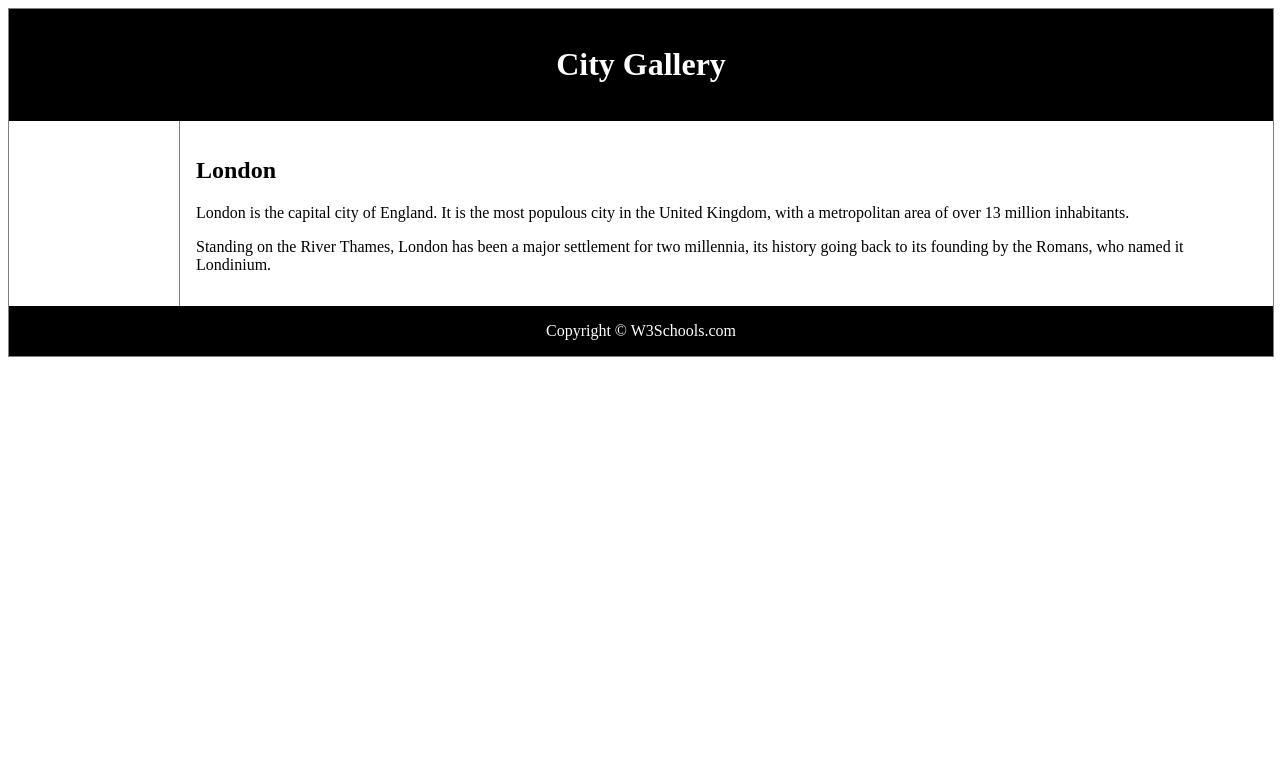
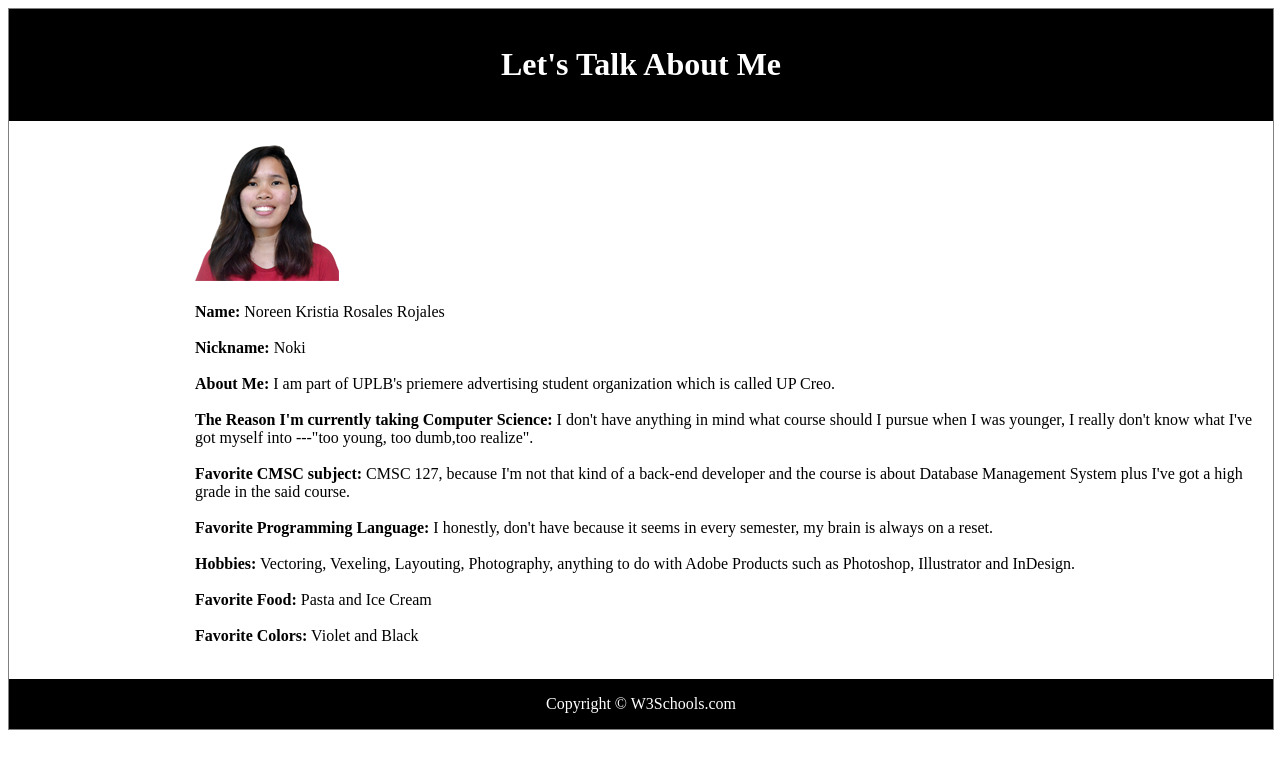
Before and after one commit to noreenrojales/noreenrojales.github.io, a plain HTML site: page index.html in a window 1280 px wide. Drawn offline with Linux system fonts and the light colour scheme.

Commit message:
Initial commit

```diff
--- a/index.html
+++ b/index.html
@@ -33,7 +33,7 @@ nav ul a {
 
 article {
     margin-left: 170px;
-    border-left: 1px solid gray;
+
     padding: 1em;
     overflow: hidden;
 }
@@ -44,15 +44,42 @@ article {
 <div class="container">
 
 <header>
-   <h1>City Gallery</h1>
+   <h1>Let's Talk About Me</h1>
 </header>
 
 
 
 <article>
-  <h1>London</h1>
-  <p>London is the capital city of England. It is the most populous city in the  United Kingdom, with a metropolitan area of over 13 million inhabitants.</p>
-  <p>Standing on the River Thames, London has been a major settlement for two millennia, its history going back to its founding by the Romans, who named it Londinium.</p>
+	<img src="2x2.png" alt="Noreen Kristia Rojales">
+	<br>
+	<br>
+  <strong>Name:</strong> Noreen Kristia Rosales Rojales
+  <br>
+  <br>
+  <strong>Nickname:</strong> Noki
+  <br>
+  <br>
+  <strong>About Me:</strong> I am part of UPLB's priemere advertising student organization which is called UP Creo.
+  <br>
+  <br>
+  <strong>The Reason I'm currently taking Computer Science:</strong> I don't have anything in mind what course should I pursue when I was younger, I really don't know what I've got myself into ---"too young, too dumb,too realize".
+  <br>
+  <br>
+  <strong>Favorite CMSC subject:</strong> CMSC 127, because I'm not that kind of a back-end developer and the course is about Database Management System plus I've got a high grade in the said course.
+  <br>
+  <br>
+  <strong>Favorite Programming Language:</strong> I honestly, don't have because it seems in every semester, my brain is always on a reset.
+  <br>
+  <br>
+  <strong>Hobbies:</strong> Vectoring, Vexeling, Layouting, Photography, anything to do with Adobe Products such as Photoshop, Illustrator and InDesign.
+  <br>
+  <br>
+  <strong>Favorite Food:</strong> Pasta and Ice Cream
+  <br>
+  <br>
+  <strong>Favorite Colors:</strong> Violet and Black
+  <br>
+  <br>
 </article>
 
 <footer>Copyright &copy; W3Schools.com</footer>
```
Also changed, not shown: 2x2.png (added), images/background.png (added).
